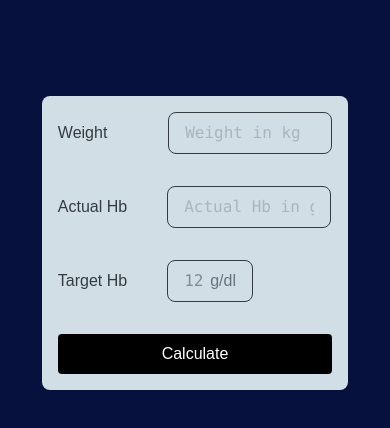
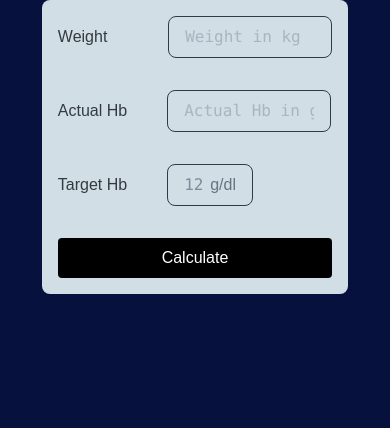
Before and after one commit to xDopeHatex/initial-iron-repletion, a Next.js app: page / in a window 390 px wide. Shown: the top 428 px of the page. Built offline with nearby package versions, Linux system fonts and the light colour scheme; a web font is replaced by a local one.

Commit message:
feat: refactor mobile styling

```diff
--- a/app/page.tsx
+++ b/app/page.tsx
@@ -65,7 +65,7 @@ export default function Home() {
 
   return (
     <div className="max-w-full min-h-screen flex flex-col bg-primary-blue-dark">
-      <div className="mx-auto my-24 text-secondary-gray-medium bg-secondary-gray-light min-w-1/2 p-4 rounded-lg flex flex-col justify-center items-center">
+      <div className="mx-auto sm:my-24 text-secondary-gray-medium bg-secondary-gray-light min-w-1/2 p-4 rounded-lg flex flex-col justify-center items-center">
         <form onSubmit={handleSubmit(onSubmit)} className="space-y-8 max-w-sm">
           <NumberInput
             classes="gap-[3.8rem]"
@@ -132,21 +132,12 @@ export default function Home() {
                 every 3-7 days
               </p>
             )}
-            {/*{Number(doseMg) <= 100 && (*/}
-            {/*  <p>*/}
-            {/*    For children over 1 month old: Dilute {doseMg} mg 1:1 with NS Infuse over 30 min*/}
-            {/*  </p>*/}
-            {/*)}*/}
-            {/*{300 > Number(doseMg) > 100 && (*/}
-            {/*    <p>*/}
-            {/*      For children over 1 month old: Dilute {doseMg} */}
-            {/*    </p>*/}
-            {/*)}*/}
-            {/*{Number(doseMg) === 300 && (*/}
-            {/*    <p>*/}
-            {/*      For children over 1 month old: Dilute {doseMg} in 250ml. NS. Infuse at least 1 1/2 hours */}
-            {/*    </p>*/}
-            {/*)}*/}
+            <div>
+              <p>Administration: for children ({">"}1month of age)</p>
+              <p>Dilute doses &ge; 100mg 1:1 with NS Infuse over 30min</p>
+              <p>Dilute 200mg in 200mL NS. Infuse over 1 hour</p>
+              <p>Dilute 300mg in 250mL. NS. Infuse over at least 1.5 hours</p>
+            </div>
           </div>
         )}
       </div>
```
